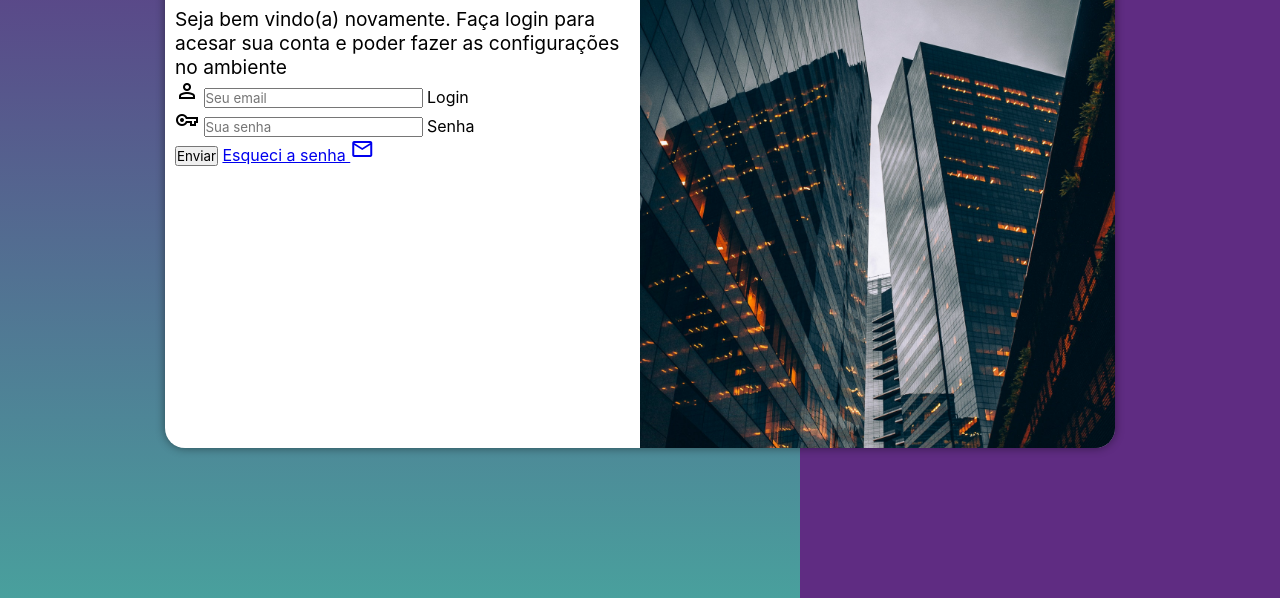
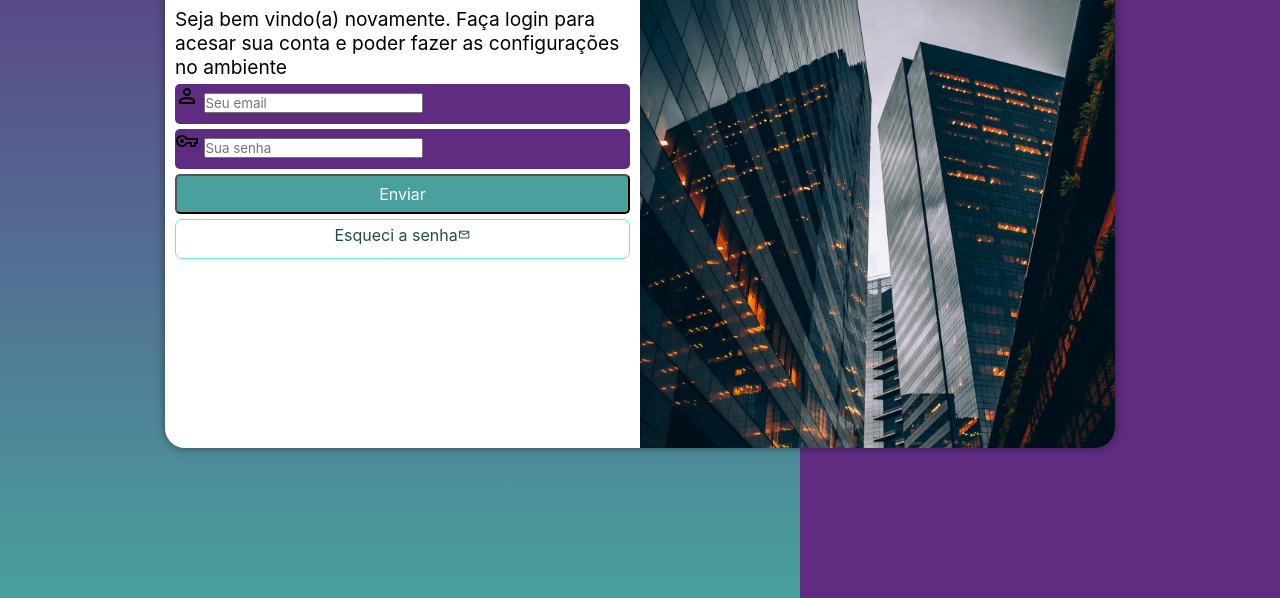
Before and after one commit to jairojr1985/projeto-login, a plain HTML site: page index.html in a window 1280 px wide. Shown: the part 202-800 px from the top of the page. Drawn offline with nearby package versions, Linux system fonts and the light colour scheme.

Commit message:
formatação do formulário

```diff
--- a/estilos/style.css
+++ b/estilos/style.css
@@ -62,3 +62,55 @@ div#formulario > h1{
 div#formulario > p {
     font-size: 0.8em;
 }
+
+form > div.campo{
+    background-color:#5f2c82;
+    width: 100%;
+    height: 40px;
+    display:block;
+    border-radius: 5px;
+    margin: 5px 0px;
+}
+
+div.campo > label {
+    display: none;
+}
+
+form > input[type=submit]{
+    display: block;
+    font-size: 1em;
+    width: 100%;
+    height: 40px;
+    background-color:#49a09d;
+    color:white;
+    border-radius: 5px;
+    cursor: pointer;
+}
+
+form > input[type=submit]:hover{
+    background-color: #214e4d;
+}
+
+form > a.botao {
+    display:block;
+    text-align: center;
+    font-size: 1em;
+    width: 100%;
+    height: 40px;
+    padding-top: 5px;
+    margin-top: 5px;
+    background-color: white;
+    color:#214e4d;
+    border: 1px solid #6be6e1;
+    border-radius: 7px;
+    text-decoration: none;
+
+}
+
+form > a.botao > span{
+    font-size: 0.8em;
+}
+
+form >a.botao:hover{
+    background-color: #6be6e1;
+}
--- a/index.html
+++ b/index.html
@@ -36,8 +36,8 @@
 
                    </div>
                    <input type="submit" value="Enviar">
-                   <a href="Esqueci.html">
-                    Esqueci a senha <span class="material-symbols-outlined">
+                   <a href="Esqueci.html" class="botao">
+                    Esqueci a senha<span class="material-symbols-outlined">
                         mail
                         </span>
                    </a>
```
